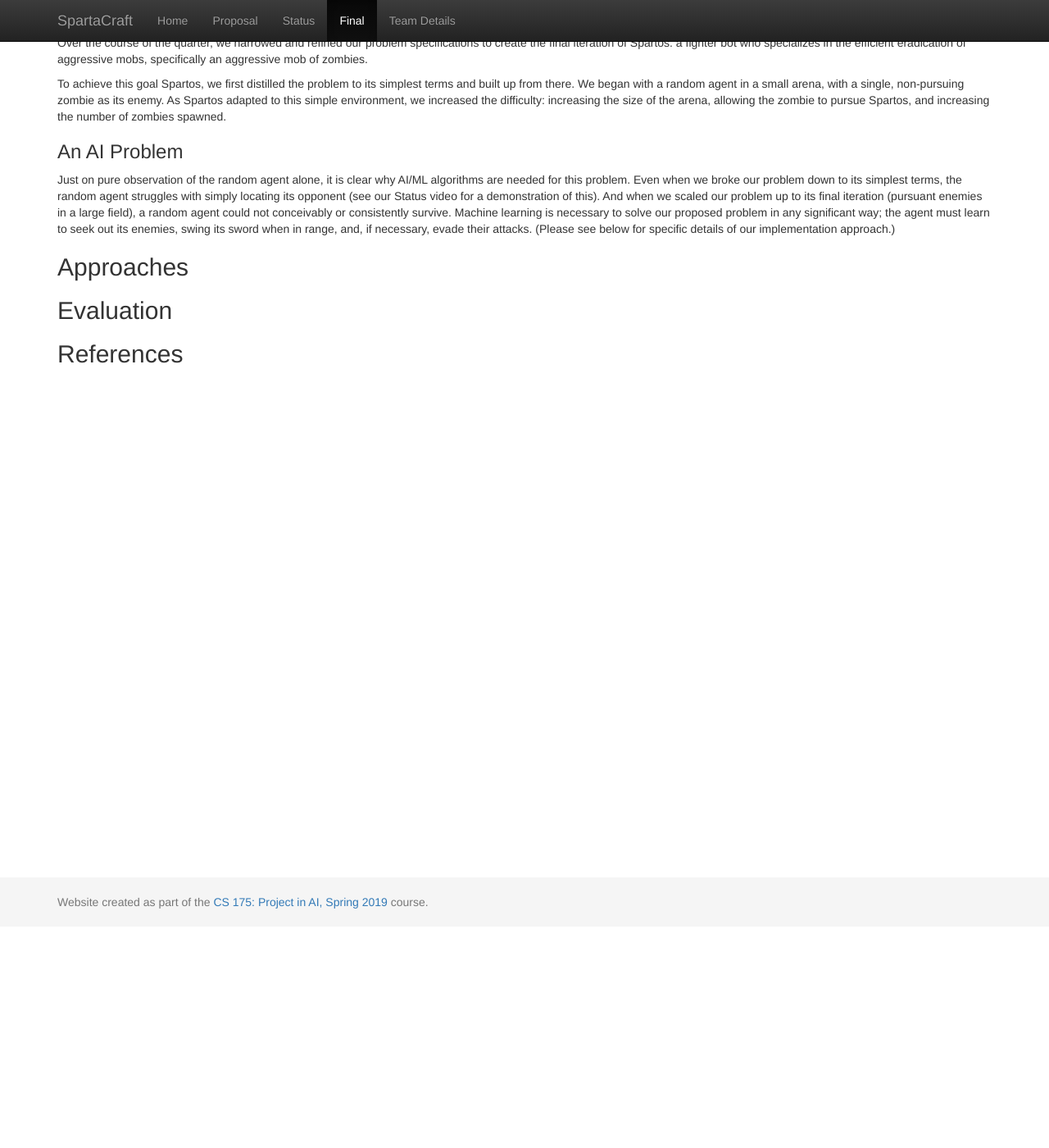
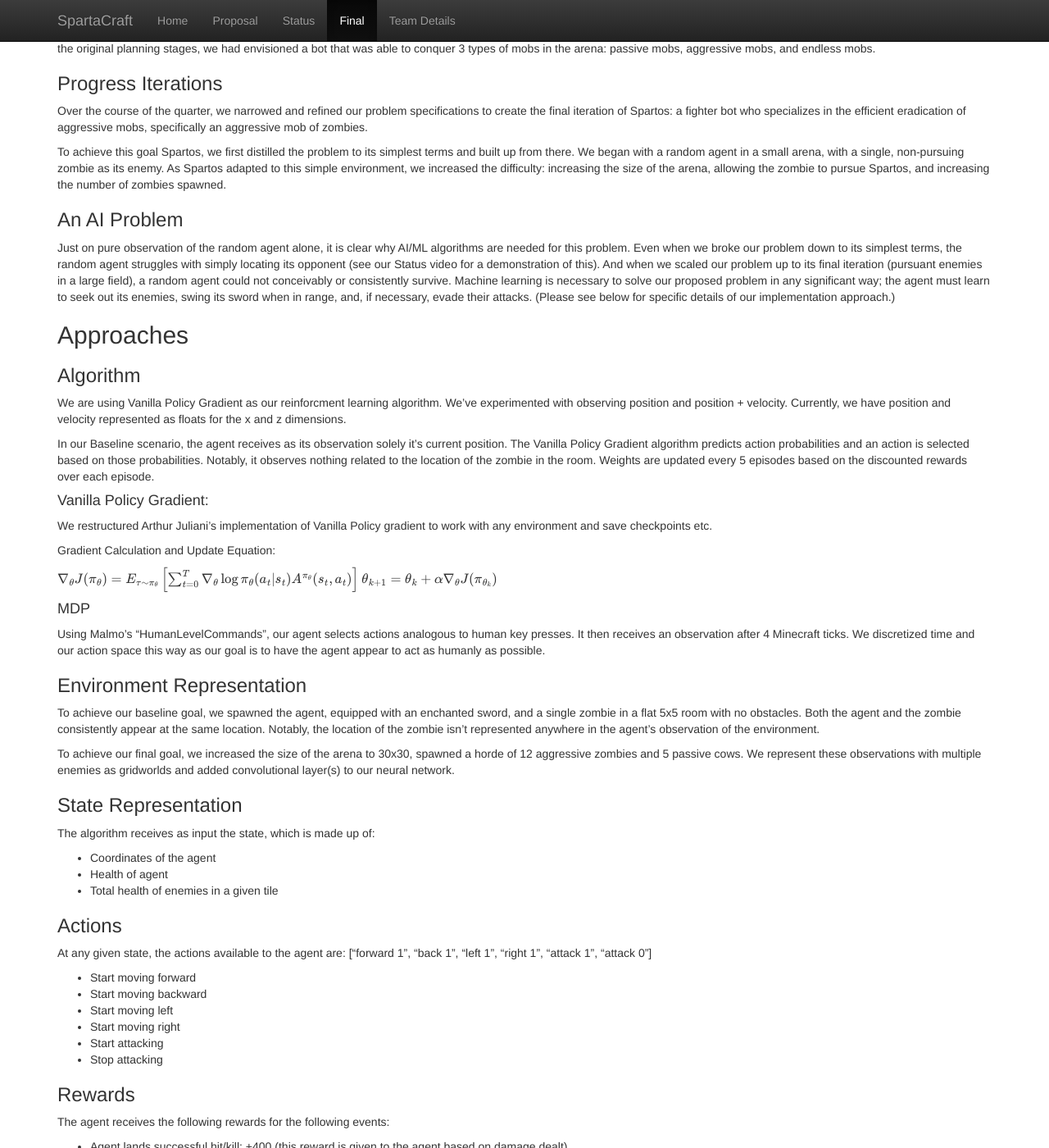
Before and after one commit to brongan/SpartaCraft, a Jekyll site: the page built from docs/final.md, in a window 1280 px wide and 1400 px high, scrolled down 270 px. Shown: the whole window at 82% size. Built offline with Jekyll 4.4.1, drawn with Linux system fonts in a browser that asks for light colours; formulas are drawn with MathJax 3; some of the changed text lies outside the part shown.

Commit message:
Added Approaches & References
The Approaches section makes some assumptions about how the agent will be improved for the final project; it might need to be updated

```diff
--- a/docs/final.md
+++ b/docs/final.md
@@ -2,16 +2,82 @@
 layout: default
 title: Final Report
 ---
+## Spartos Video
+(embed vid here)
+
 ## Project Summary
 Our ultimate goal for this Project in AI course was to create a Minecraft fighter bot, dubbed Spartos, whose survival instincts and tactical skills in the battle arena surpassed all others. In the original planning stages, we had envisioned a bot that was able to conquer 3 types of mobs in the arena: passive mobs, aggressive mobs, and endless mobs.
+
 ### Progress Iterations
 Over the course of the quarter, we narrowed and refined our problem specifications to create the final iteration of Spartos: a fighter bot who specializes in the efficient eradication of aggressive mobs, specifically an aggressive mob of zombies.
 
 To achieve this goal Spartos, we first distilled the problem to its simplest terms and built up from there. We began with a random agent in a small arena, with a single, non-pursuing zombie as its enemy. As Spartos adapted to this simple environment, we increased the difficulty: increasing the size of the arena, allowing the zombie to pursue Spartos, and increasing the number of zombies spawned.
+
 ### An AI Problem
 Just on pure observation of the random agent alone, it is clear why AI/ML algorithms are needed for this problem. Even when we broke our problem down to its simplest terms, the random agent struggles with simply locating its opponent (see our Status video for a demonstration of this). And when we scaled our problem up to its final iteration (pursuant enemies in a large field), a random agent could not conceivably or consistently survive. Machine learning is necessary to solve our proposed problem in any significant way; the agent must learn to seek out its enemies, swing its sword when in range, and, if necessary, evade their attacks. (Please see below for specific details of our implementation approach.)
+
 ## Approaches
+### Algorithm
+We are using Vanilla Policy Gradient as our reinforcment learning algorithm. We've experimented with observing position and position + velocity. Currently, we have position and velocity represented as floats for the x and z dimensions.
+
+In our Baseline scenario, the agent receives as its observation solely it's current position. The Vanilla Policy Gradient algorithm predicts action probabilities and an action is selected based on those probabilities. Notably, it observes nothing related to the location of the zombie in the room. Weights are updated every 5 episodes based on the discounted rewards over each episode.
+
+#### Vanilla Policy Gradient:
+We restructured Arthur Juliani's implementation of Vanilla Policy gradient to work with any environment and save checkpoints etc.
+
+Gradient Calculation and Update Equation:
+
+{% raw %}
+$$ \nabla_\theta J(\pi_\theta) = E_{\tau \sim  \pi_\theta} \left[\sum^T_{t=0} \nabla_{\theta}\log \pi_{\theta}(a_t|s_t)A^{\pi_\theta}(s_t,a_t)\right]$$
+$$ \theta_{k+1} = \theta_k + \alpha \nabla_{\theta}J(\pi_{\theta_k}) $$
+{% endraw %}
+
+#### MDP
+Using Malmo's "HumanLevelCommands", our agent selects actions analogous to human key presses. It then receives an observation after 4 Minecraft ticks. We discretized time and our action space this way as our goal is to have the agent appear to act as humanly as possible.
+
+### Environment Representation
+To achieve our baseline goal, we spawned the agent, equipped with an enchanted sword, and a single zombie in a flat 5x5 room with no obstacles. Both the agent and the zombie consistently appear at the same location. Notably, the location of the zombie isn't represented anywhere in the agent's observation of the environment.
+
+To achieve our final goal, we increased the size of the arena to 30x30, spawned a horde of 12 aggressive zombies and 5 passive cows. We  represent these observations with multiple enemies as gridworlds and added convolutional layer(s) to our neural network.
+
+### State Representation
+The algorithm receives as input the state, which is made up of:
+- Coordinates of the agent
+- Health of agent
+- Total health of enemies in a given tile
+
+### Actions
+At any given state, the actions available to the agent are:
+["forward 1", "back 1", "left 1", "right 1", "attack 1", "attack 0"]
+- Start moving forward
+- Start moving backward
+- Start moving left
+- Start moving right
+- Start attacking
+- Stop attacking
+
+### Rewards
+The agent receives the following rewards for the following events:
+- Agent lands successful hit/kill: +400 (this reward is given to the agent based on damage dealt)
+- Agent takes damage (per damage taken): -5
+- Agent dies: -1000
+- Agent runs out of time: -100
+- Agent doesn't run out of time: 200
+- Time(per agent tick): -1.0
 
 ## Evaluation
+(insert graphs here)
 
 ## References
+### RL Algorithms:
+- http://incompleteideas.net/book/RLbook2018.pdf
+- http://incompleteideas.net/tiles/tiles3.html
+- https://medium.com/@awjuliani/super-simple-reinforcement-learning-tutorial-part-2-ded33892c724
+- https://spinningup.openai.com/en/latest/algorithms/vpg.html
+
+### Implementation Examples:
+- https://medium.com/emergent-future/simple-reinforcement-learning-with-tensorflow-part-0-q-learning-with-tables-and-neural-networks-d195264329d0
+- https://medium.com/@awjuliani/super-simple-reinforcement-learning-tutorial-part-2-ded33892c724
+- https://medium.freecodecamp.org/an-introduction-to-deep-q-learning-lets-play-doom-54d02d8017d8?gi=8d7e34546ac3
+- https://adventuresinmachinelearning.com/reinforcement-learning-tensorflow/
+- https://github.com/openai/gym/blob/master/gym/envs/classic_control/mountain_car.py
```
